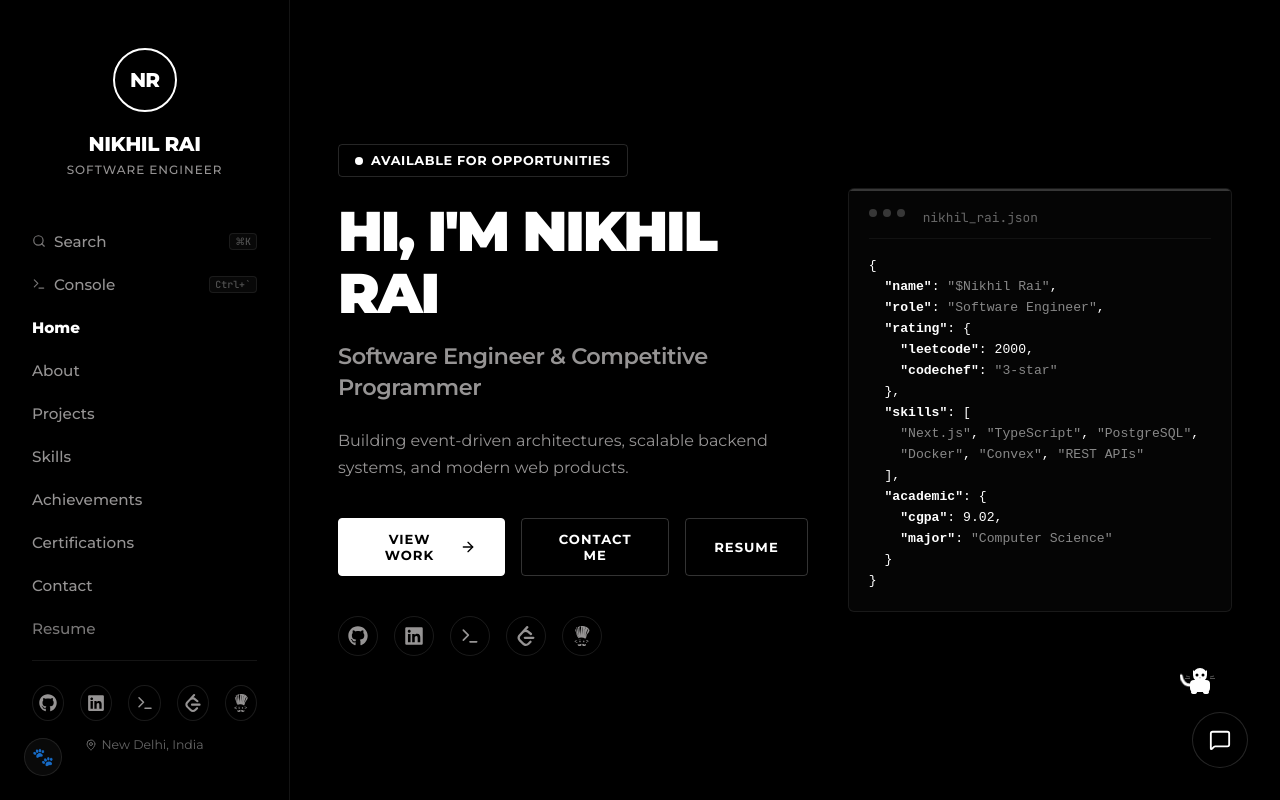
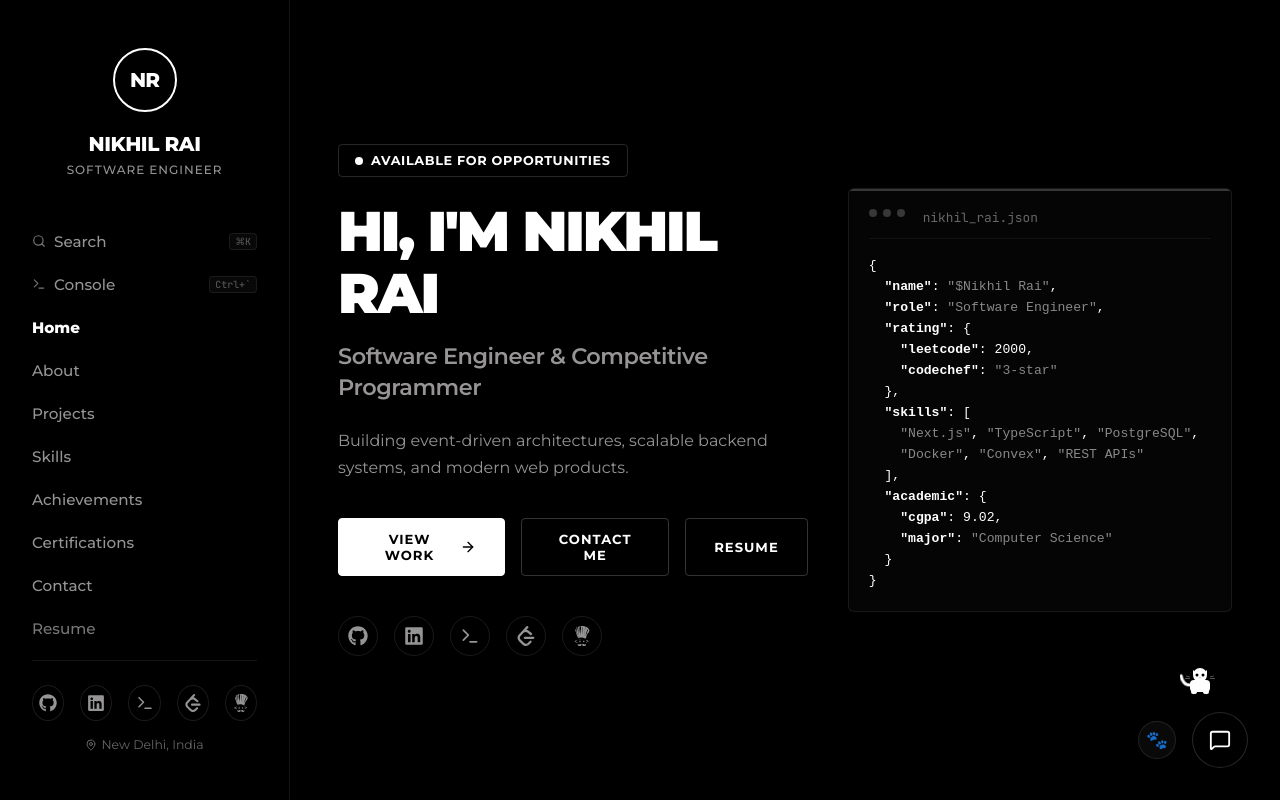
Before and after one commit to Nikhil2005Rai/my-portfolio, a Next.js app: page / in a window 1280 px wide. Built offline with nearby package versions, Linux system fonts and the light colour scheme.

Commit message:
Reposition Neko virtual pet toggle button next to chatbot FAB in bottom-right corner

```diff
--- a/src/components/VirtualPet.module.css
+++ b/src/components/VirtualPet.module.css
@@ -105,8 +105,8 @@
 /* 5. Floating Toggle Settings Button */
 .toggleBtn {
   position: fixed;
-  bottom: 24px;
-  left: 24px;
+  bottom: 41px;
+  right: 104px;
   width: 38px;
   height: 38px;
   border-radius: 50%;
```
